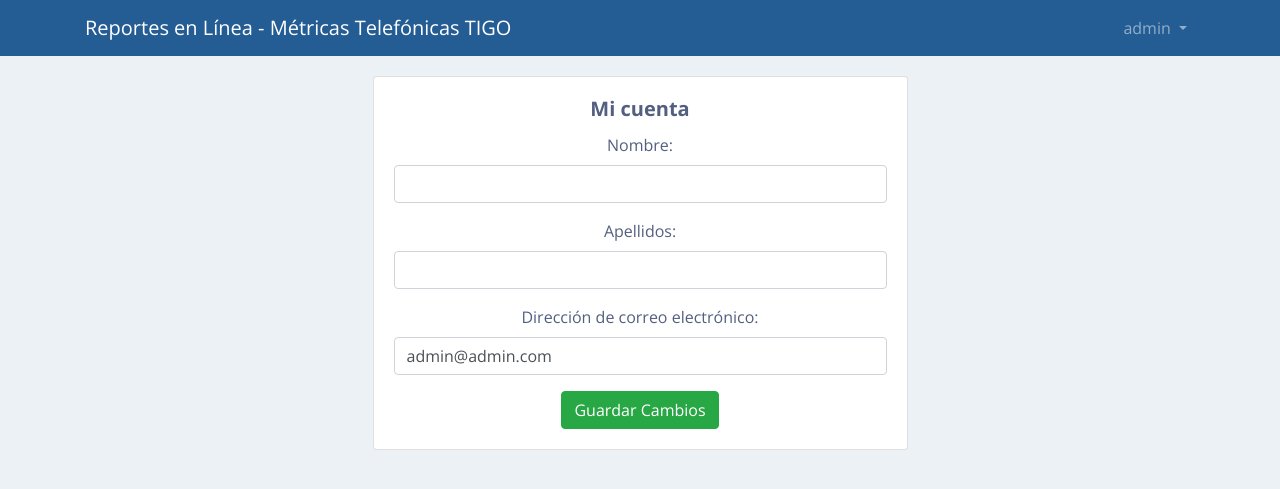
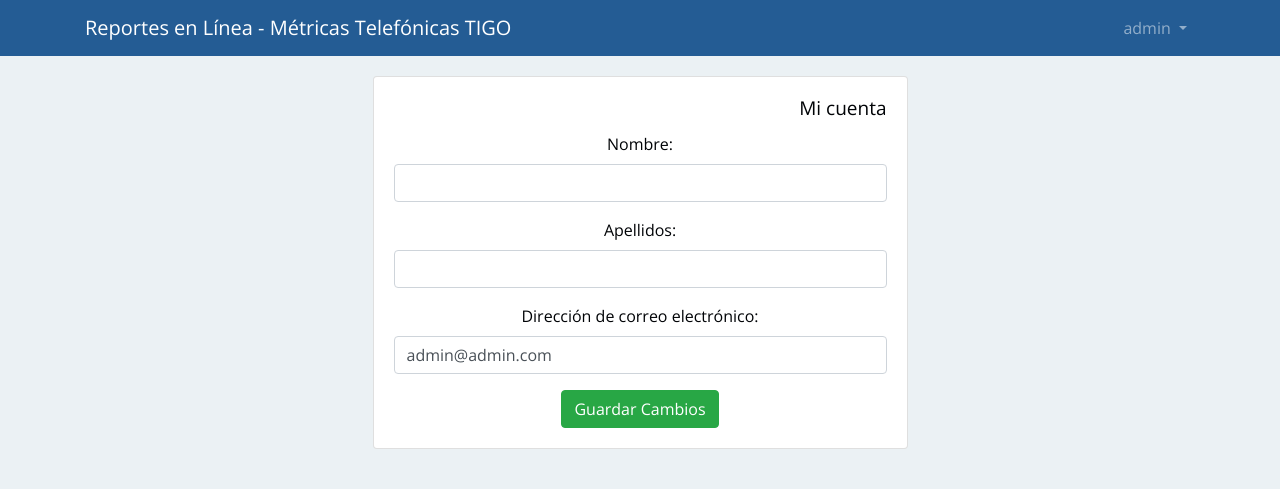
Before and after one commit to fguzman82/comware, a Django app: page /settings/account/ in a window 1280 px wide. Shown: the top 489 px of the page. Run offline with Django 3.2, Linux system fonts and the light colour scheme; a user stored in the database is signed in; some libraries are stand-ins or nearby versions.

Commit message:
diciembre 12

```diff
--- a/board/views.py
+++ b/board/views.py
@@ -277,7 +277,7 @@
             y=llamadas_recibidas,
             text=llamadas_recibidas,
             textposition='top center',
-            name='Recibidas',
+            name='Ofrecidas',
             # marker_color='blue',
             marker=dict(
                 color='Blue',
@@ -406,7 +406,7 @@
     table_g3 = generate_table(df, grupo3, df.index[0], df.index[-1])
 
     date_cutting = (df.index[-1] + pd.Timedelta(minutes=15))
-    date_cutting = date_cutting.strftime("%e %b &nbsp %I:%M %p")
+    date_cutting = date_cutting.strftime("%e %b &nbsp <b>%I:%M %p</b>")
 
     tabla_stts_str = table_g1.to_html(classes='format1" id="tabla_stts')
     tabla_fibra_str = table_g2.to_html(classes='format1" id="tabla_fibra')
--- a/static/css/app.css
+++ b/static/css/app.css
@@ -6,7 +6,7 @@
         font-size: 1rem;
         font-weight: 400;
         line-height: 1.5;
-        color: #525f7f;
+        color: #000306;
         text-align: left;
         background-color: #dae6ec87;
 
@@ -49,7 +49,7 @@
 
     h3 {
 
-        font-size: 20px; font-weight: bold;
+        font-size: 19px; text-align: right;
 
     }
 
--- a/static/css/tabsy.css
+++ b/static/css/tabsy.css
@@ -1 +1 @@
-@-webkit-keyframes showTab{from{opacity:0;-webkit-transform:translateY(10px);transform:translateY(10px)}to{opacity:1;-webkit-transform:translateY(0);transform:translateY(0)}}@keyframes showTab{from{opacity:0;-webkit-transform:translateY(10px);transform:translateY(10px)}to{opacity:1;-webkit-transform:translateY(0);transform:translateY(0)}}.tabsy>button{width:100%;font-family:inherit;font-size:100%;margin:0;outline:0;border:0;vertical-align:baseline;-webkit-box-sizing:border-box;box-sizing:border-box;background:transparent}.tabsy>.tabButton{display:block;margin-top:1px;color:#0a0a0a;text-align:center;-webkit-transition:all 250ms ease-in-out;transition:all 250ms ease-in-out}.tabsy>input{display:none}.tabsy>input:checked+label+.tab{display:block}.tabsy>input:checked+label+.tab>.content{-webkit-animation:showTab 250ms ease-in-out;animation:showTab 250ms ease-in-out}.tabsy>.tab{display:none}.tabsy>input:checked+label{background:#255c94;color:#f5f5f5}@media screen and (min-width: 300px){.tabsy{display:-webkit-box;display:-webkit-flex;display:-ms-flexbox;display:flex;-webkit-flex-wrap:wrap;-ms-flex-wrap:wrap;flex-wrap:wrap}.tabsy>.tabButton{-webkit-box-ordinal-group:2;-webkit-order:1;-ms-flex-order:1;order:1;-webkit-box-align:start;-webkit-align-items:flex-start;-ms-flex-align:start;align-items:flex-start;cursor:pointer}.tabsy>.tab{-webkit-box-ordinal-group:3;-webkit-order:2;-ms-flex-order:2;order:2}}
+.tabsy>button{width:100%;font-family:inherit;font-size:100%;margin:0;outline:0;border:0;vertical-align:baseline;-webkit-box-sizing:border-box;box-sizing:border-box;background:transparent}.tabsy>.tabButton{display:block;margin-top:1px;margin: 0px .5px;color:#0a0a0a;text-align:center;}.tabsy>input{display:none}.tabsy>input:checked+label+.tab{display:block}.tabsy>.tab{display:none}.tabsy>input:checked+label{background:#255c94;color:#f5f5f5}@media screen and (min-width: 760px){.tabsy{display:-webkit-box;display:-webkit-flex;display:-ms-flexbox;display:flex;-webkit-flex-wrap:wrap;-ms-flex-wrap:wrap;flex-wrap:wrap}.tabsy>.tabButton{-webkit-box-ordinal-group:2;-webkit-order:1;-ms-flex-order:1;order:1;-webkit-box-align:start;-webkit-align-items:flex-start;-ms-flex-align:start;align-items:flex-start;cursor:pointer}.tabsy>.tab{-webkit-box-ordinal-group:3;-webkit-order:2;-ms-flex-order:2;order:2}}
```
Also changed, not shown: db.sqlite3.
